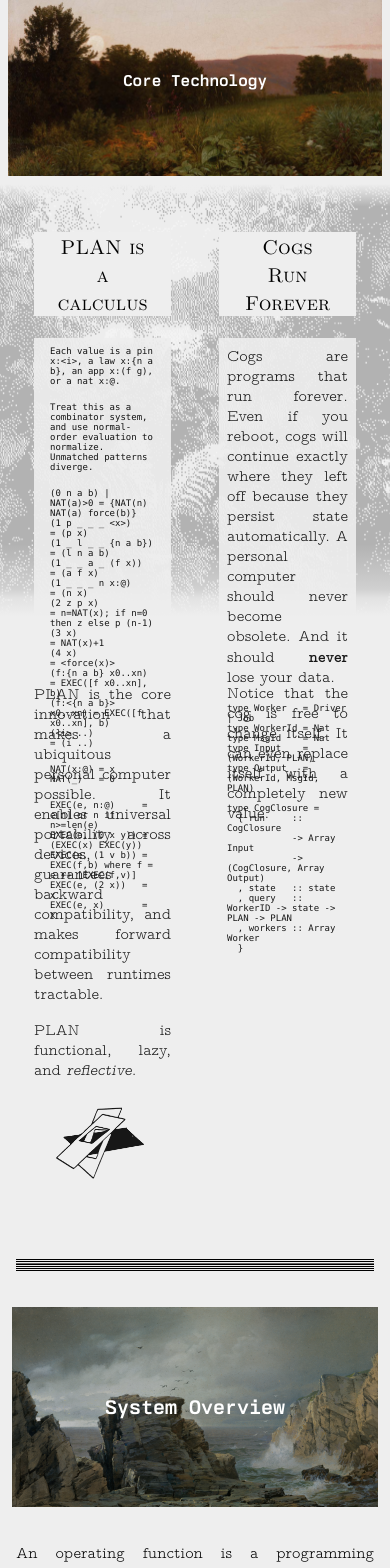
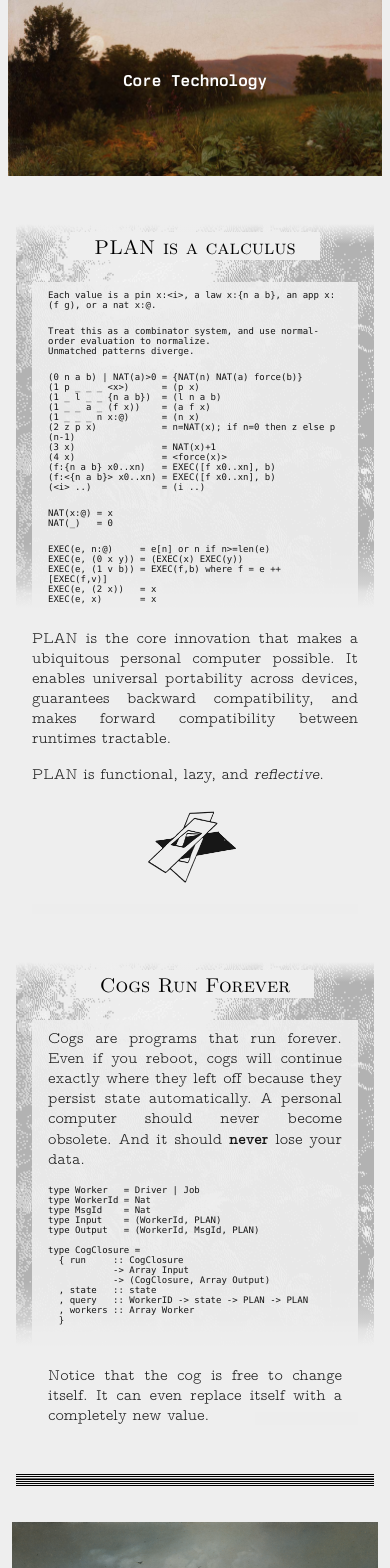
Before and after one commit to deathtothecorporation/vaporware.network, a Next.js app: page / in a window 390 px wide. Shown: the part 1637-3205 px from the top of the page. Built offline with nearby package versions, Linux system fonts and the light colour scheme.

Commit message:
Fix core technology breakpoint + gradients

```diff
--- a/src/app/globals.css
+++ b/src/app/globals.css
@@ -203,7 +203,6 @@ button:disabled {
   /*@apply md:max-w-xl;*/
   @apply max-w-opfn;
   @apply px-4;
-  @apply md:px-0;
 }
 
 .narrow-zone {
@@ -408,11 +407,30 @@ section#core-technology h2 {
 #core-technology main {
 }
 
+.jungle-gradient {
+  background: linear-gradient(
+  to bottom,
+  rgba(238, 238, 238, 1) 0%,
+  rgba(238, 238, 238, 0) 5%,
+  transparent 4%,
+  transparent 80%,
+  rgba(238, 238, 238, 0.5) 90%,
+  rgba(238, 238, 238, 0.8) 92%,
+  rgba(238, 238, 238, 1) 96%,
+  rgba(238, 238, 238, 1) 100%
+  );
+}
+
 .core-tech-code {
   @apply h-[321px];
 }
 .gradient-height {
-  @apply h-[450px];
+  @apply h-[400px];
+  @apply md:h-[450px];
+}
+.gradient-image-height {
+  @apply h-[400px];
+  @apply md:h-[321px];
 }
 
 #core-technology article {
--- a/src/app/page.tsx
+++ b/src/app/page.tsx
@@ -280,7 +280,7 @@ export default function Home() {
           </header>
 
           <div className="relative content-zone pt-[40px]">
-            <div className="absolute inset-0 z-0">
+            <div className="absolute inset-0 z-0 hidden md:px-4 md:block">
               <div className="gradient-height">
                 <img
                   src="/images/dithered-jungle.png"
@@ -305,14 +305,39 @@ export default function Home() {
               </div>
             </div>
 
-            <div className="relative z-10 grid grid-cols-2 gap-x-opfn px-[18px]">
+            <div className="md:content-zone relative z-10 flex md:px-4 flex-col md:grid md:grid-cols-2 md:gap-x-opfn gap-y-opfn md:gap-y-0">
               <article className="relative text-[16px]">
+                <div className="absolute inset-0 block md:hidden">
+                  <div className="jungle-bg">
+                    <img
+    src="/images/dithered-jungle.png"
+    alt="background"
+    className="w-full gradient-image-height object-cover opacity-45 grayscale"
+    />
+    <div className="absolute inset-0 gradient-height"
+      style={{
+        background: `linear-gradient(
+          to bottom,
+          rgba(238, 238, 238, 1) 0%,
+          rgba(238, 238, 238, 0) 5%,
+          transparent 4%,
+          transparent 80%,
+          rgba(238, 238, 238, 0.5) 90%,
+          rgba(238, 238, 238, 0.8) 92%,
+          rgba(238, 238, 238, 1) 96%,
+          rgba(238, 238, 238, 1) 100%
+        )`
+      }}
+    ></div>
+          </div>
+          </div>
+
                 <div className="core-content">
                   <header>
-                    <h2 className="mt-0 mb-[14px]">PLAN is a calculus</h2>
+                    <h2 className="mt-0 mb-[14px] z-10 bg-[#EEE]">PLAN is a calculus</h2>
                   </header>
 
-                  <main className="">
+                  <main className="content-zone md:px-0">
                     <div className="py-2 bg-[#EEE] opacity-90">
                       <div className="mb-[17px]">
                         <pre className="code core-tech-code">
@@ -392,12 +417,39 @@ EXEC(e, x)       = x`}
             </article>
 
             <article className="relative">
+                <div className="absolute inset-0 block md:hidden">
+                  <div className="jungle-bg">
+                    <img
+                      src="/images/dithered-jungle.png"
+                      alt="background"
+                      className="w-full gradient-image-height object-cover opacity-45 grayscale"
+                    />
+                  <div className="absolute inset-0 gradient-height"
+                    style={{
+                      background: `linear-gradient(
+                        to bottom,
+                        rgba(238, 238, 238, 1) 0%,
+                        rgba(238, 238, 238, 0) 5%,
+                        transparent 4%,
+                        transparent 80%,
+                        rgba(238, 238, 238, 0.5) 90%,
+                        rgba(238, 238, 238, 0.8) 92%,
+                        rgba(238, 238, 238, 1) 96%,
+                        rgba(238, 238, 238, 1) 100%
+                      )`
+                    }}
+                  ></div>
+                </div>
+            </div>
+
               <div className="core-content">
                 <header>
-                  <h2 className="mt-0 mb-[14px]">Cogs Run Forever</h2>
+                  <h2 className="mt-0 z-10 bg-[#EEE] mb-[14px]">Cogs Run Forever</h2>
                 </header>
-                <main className="bg-[#EEE] px-2 pt-2 opacity-90">
-                  <div className="mb-[16px] core-tech-code">
+
+                <div className="content-zone md:px-0">
+                <main className="bg-[#EEE] pt-2 opacity-90">
+                  <div className="mb-[16px] px-4 core-tech-code">
                     <div>
                       <p>
                         Cogs are programs that run forever. Even if you reboot,
@@ -436,7 +488,7 @@ type CogClosure =
                   </div>
 
                   <div className="mb-0">
-                    <p className="mb-0">
+                    <p className="mb-0 px-4 md:px-0">
                       Notice that the cog is free to change itself. It can even
                       replace itself with a completely new value.
                     </p>
@@ -450,6 +502,7 @@ type CogClosure =
                     </div>
                   </div>
                 </main>
+              </div>
               </div>
             </article>
           </div>
--- a/tailwind.config.ts
+++ b/tailwind.config.ts
@@ -8,8 +8,8 @@ const config: Config = {
   ],
   theme: {
     screens: {
-      md: "810px",  // start of tablet.
-      lg: "1728px", // start of "desktop"
+      md: {min: '810px', max: '1727px'}, // tablet
+      lg: { min: "1728px" }, // start of "desktop"
     },
     extend: {
       backgroundImage: {
```
